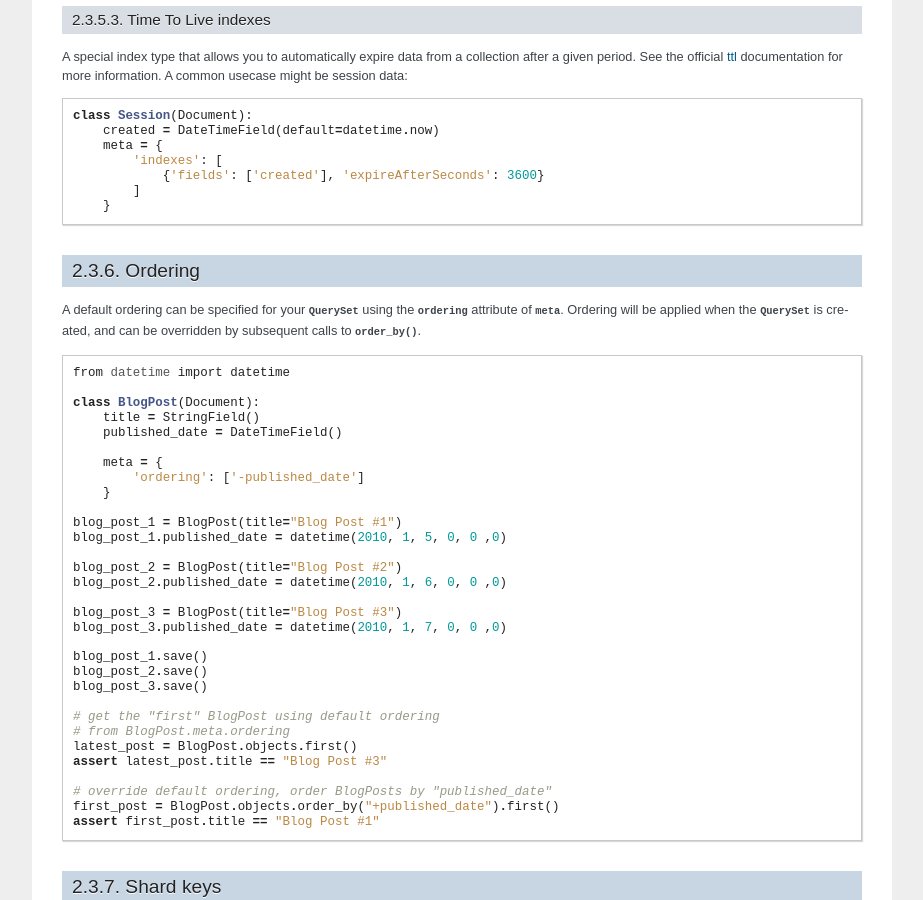
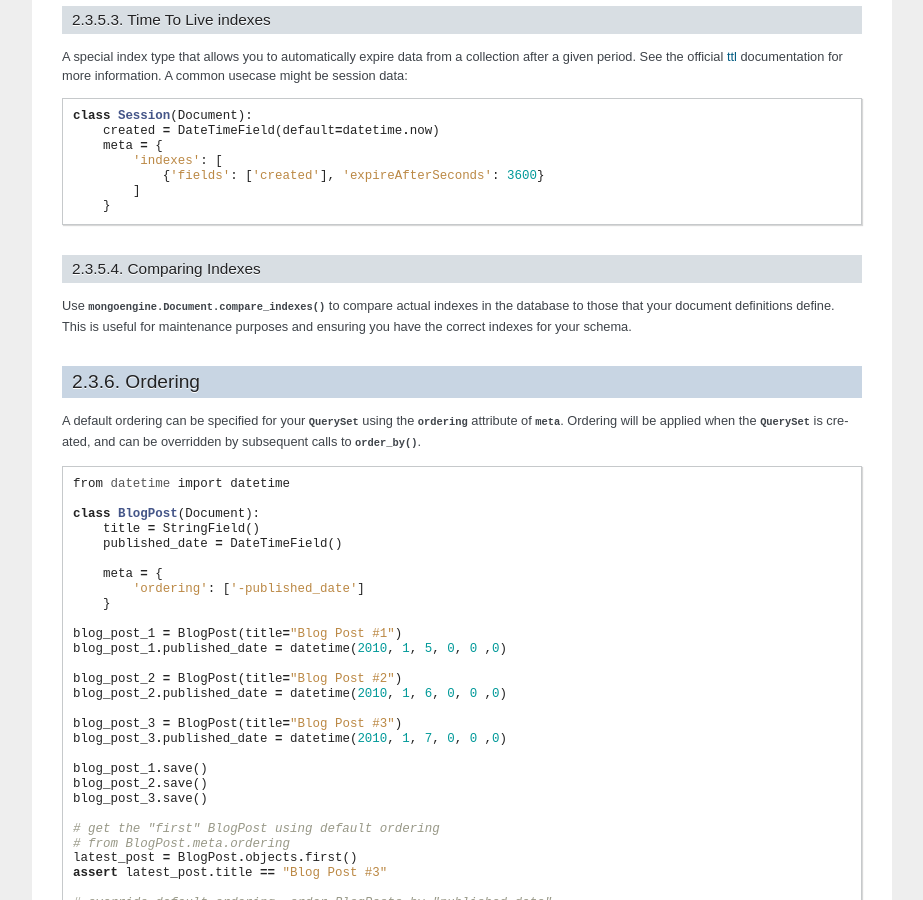
Before and after one commit to MongoEngine/mongoengine, a Sphinx documentation site: the page built from docs/guide/defining-documents.rst, in a window 1280 px wide and 900 px high, scrolled down 8507 px. Shown: the whole window, without its empty margins (198-1121 px from the left). Built offline with Sphinx 7.4.7, drawn with Linux system fonts in a browser that asks for light colours; the version number could not be read and is left out; some of the changed text lies outside the part shown.

Commit message:
Added more docs about compare_indexes (#364)

```diff
--- a/docs/guide/defining-documents.rst
+++ b/docs/guide/defining-documents.rst
@@ -497,7 +497,6 @@ in this case use 'dot' notation to identify the value to index eg: `rank.title`
 Geospatial indexes
 ------------------
 
-
 The best geo index for mongodb is the new "2dsphere", which has an improved
 spherical model and provides better performance and more options when querying.
 The following fields will explicitly add a "2dsphere" index:
@@ -558,6 +557,14 @@ documentation for more information.  A common usecase might be session data::
                 {'fields': ['created'], 'expireAfterSeconds': 3600}
             ]
         }
+
+Comparing Indexes
+-----------------
+
+Use :func:`mongoengine.Document.compare_indexes` to compare actual indexes in
+the database to those that your document definitions define.  This is useful
+for maintenance purposes and ensuring you have the correct indexes for your
+schema.
 
 Ordering
 ========
```
